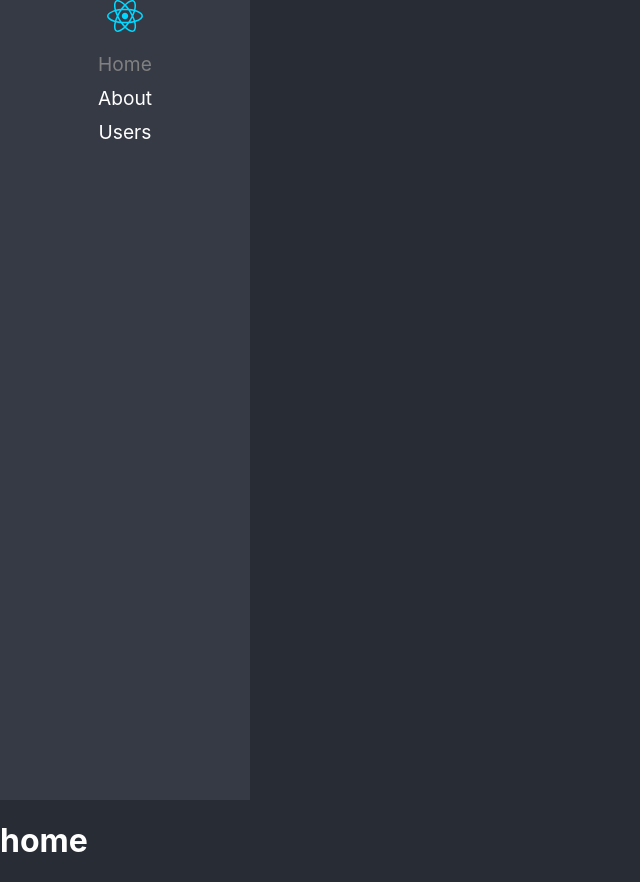
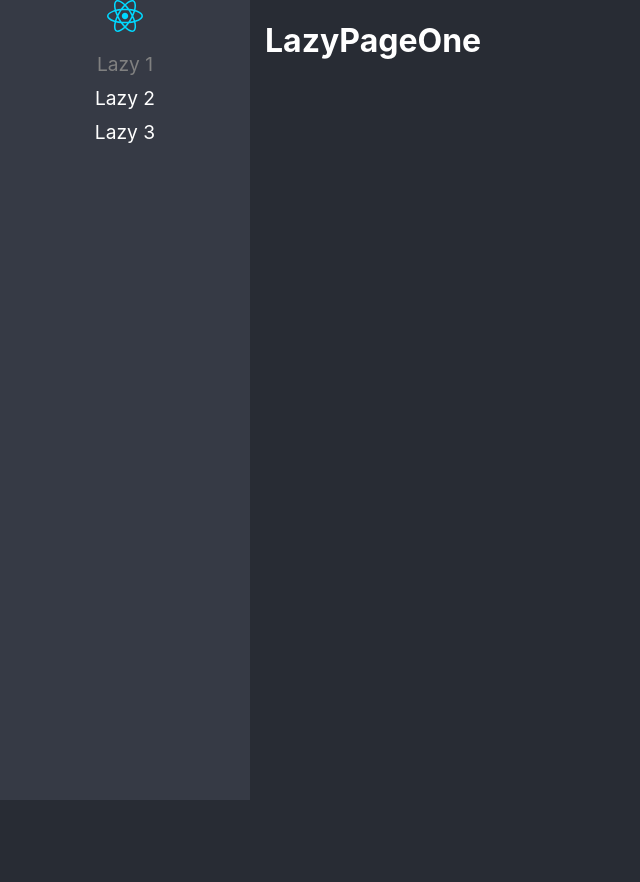
Before and after one commit to AlejandroMora15/react-adv, a React (Vite) app: page /lazy1 in a window 1280 px wide. Before the commit this address led to /home. Shown: the whole page, without its empty margins (0-640 px from the left). After the commit the page ends 800 px from the top, so only its background shows below. Built offline with nearby package versions, Linux system fonts and the light colour scheme.

Commit message:
Componentes Lazy

```diff
--- /dev/null
+++ b/src/01-lazyload/pages/LazyPageOne.tsx
@@ -0,0 +1,6 @@
+
+export const LazyPageOne = () => {
+  return (
+    <h1>LazyPageOne</h1>
+  )
+}
--- /dev/null
+++ b/src/01-lazyload/pages/LazyPageThree.tsx
@@ -0,0 +1,6 @@
+
+export const LazyPageThree = () => {
+  return (
+    <div>LazyPageThree</div>
+  )
+}
--- /dev/null
+++ b/src/01-lazyload/pages/LazyPageTwo.tsx
@@ -0,0 +1,6 @@
+
+export const LazyPageTwo = () => {
+  return (
+    <div>LazyPageTwo</div>
+  )
+}
--- /dev/null
+++ b/src/01-lazyload/pages/index.ts
@@ -0,0 +1,3 @@
+export { LazyPageOne } from './LazyPageOne'
+export { LazyPageThree } from './LazyPageThree'
+export { LazyPageTwo } from './LazyPageTwo'
--- a/src/routes/Navigation.tsx
+++ b/src/routes/Navigation.tsx
@@ -1,4 +1,5 @@
 import { BrowserRouter, Navigate, NavLink, Route, Routes } from 'react-router-dom'
+import { LazyPageOne, LazyPageTwo, LazyPageThree } from '../01-lazyload/pages'
 import logo from '../assets/react.svg'
 
 export const Navigation = () => {
@@ -9,23 +10,23 @@ export const Navigation = () => {
           <img src={logo} alt='logo'/>
           <ul>
             <li>
-              <NavLink to='/home' className={ ({ isActive }) => isActive ? 'nav-active' : '' }>Home</NavLink>
+              <NavLink to='/Lazy1' className={ ({ isActive }) => isActive ? 'nav-active' : '' }>Lazy 1</NavLink>
             </li>
             <li>
-              <NavLink to='/about' className={ ({ isActive }) => isActive ? 'nav-active' : '' }>About</NavLink>
+              <NavLink to='/Lazy2' className={ ({ isActive }) => isActive ? 'nav-active' : '' }>Lazy 2</NavLink>
             </li>
             <li>
-              <NavLink to='/users' className={ ({ isActive }) => isActive ? 'nav-active' : '' }>Users</NavLink>
+              <NavLink to='/Lazy3' className={ ({ isActive }) => isActive ? 'nav-active' : '' }>Lazy 3</NavLink>
             </li>
           </ul>
         </nav>
+        <Routes>
+          <Route path='lazy1' element={<LazyPageOne />} />
+          <Route path='lazy2' element={<LazyPageTwo />} />
+          <Route path='lazy3' element={<LazyPageThree />} />
+          <Route path='*' element={<Navigate to='/lazy1' replace />} />
+        </Routes>
       </div>
-      <Routes>
-        <Route path='about' element={<h1>About</h1>} />
-        <Route path='users' element={<h1>Users</h1>} />
-        <Route path='home' element={<h1>home</h1>} />
-        <Route path='*' element={<Navigate to='/home' replace />} />
-      </Routes>
     </BrowserRouter>
   )
 }
```
